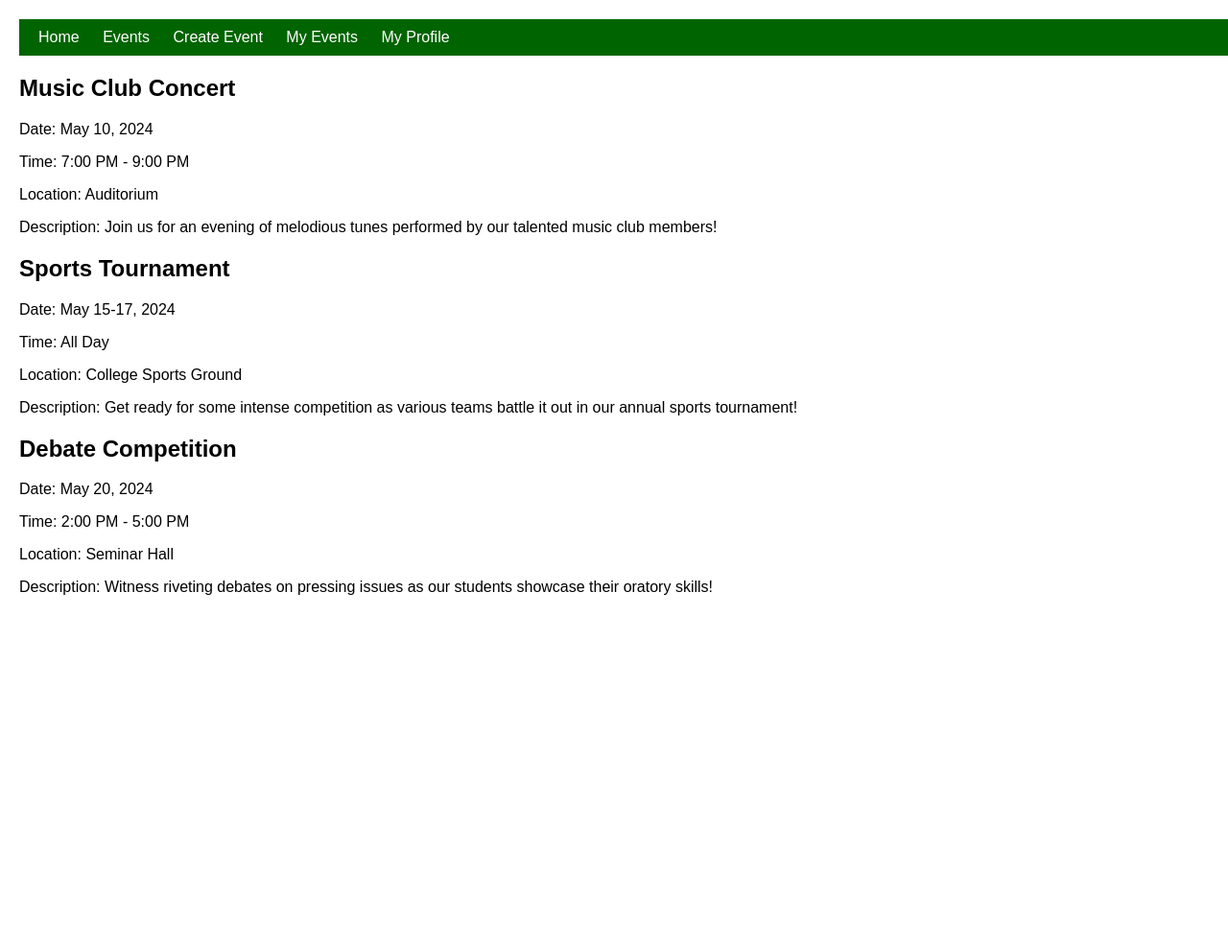
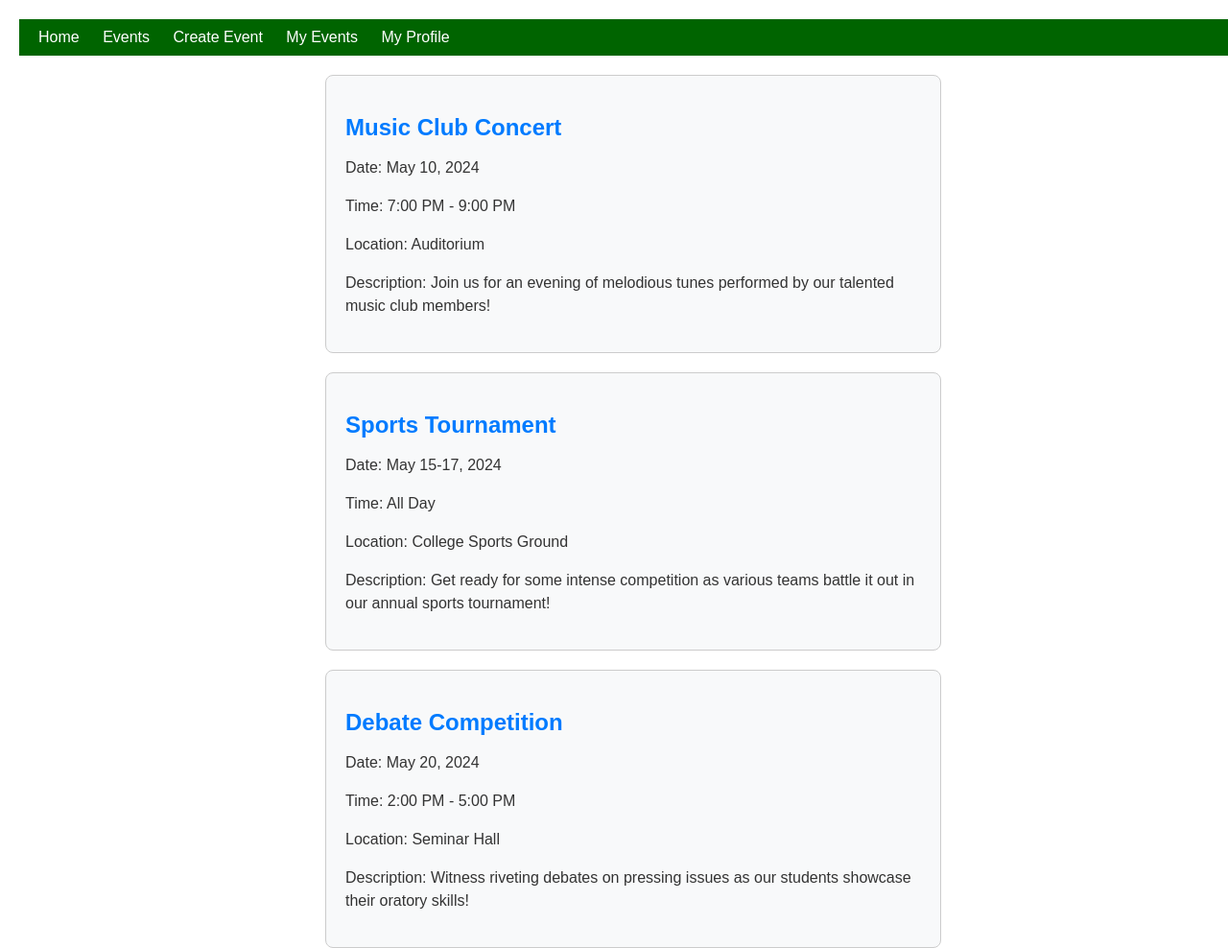
Before and after one commit to ishansharma101/ITSC4155, a plain HTML site: page Events.html in a window 1280 px wide. Shown: the whole page at 96% size. Before the commit the page ends 820 px from the top, so only its background shows below. Drawn offline with Linux system fonts and the light colour scheme.

Commit message:
Added styling for each event in Events Page

```diff
--- a/styles.css
+++ b/styles.css
@@ -407,3 +407,35 @@ footer a:hover {
      background: #eaeaea;
      color: 555;
  }
+
+ .event {
+    background-color: #f8f9fa;
+    border: 1px solid #ccc;
+    border-radius: 8px;
+    padding: 20px;
+    max-width: 600px;
+    margin: 20px auto;
+    font-family: 'Arial', sans-serif;
+}
+
+.event h2 {
+    color: #007bff;
+    font-size: 24px;
+    margin-bottom: 10px;
+}
+
+.event p {
+    color: #333;
+    font-size: 16px;
+    line-height: 1.5;
+}
+
+
+.event p.date, .event p.time, .event p.location {
+    font-weight: bold;
+}
+
+.event p.description {
+    font-style: italic;
+    color: #555;
+}
```
